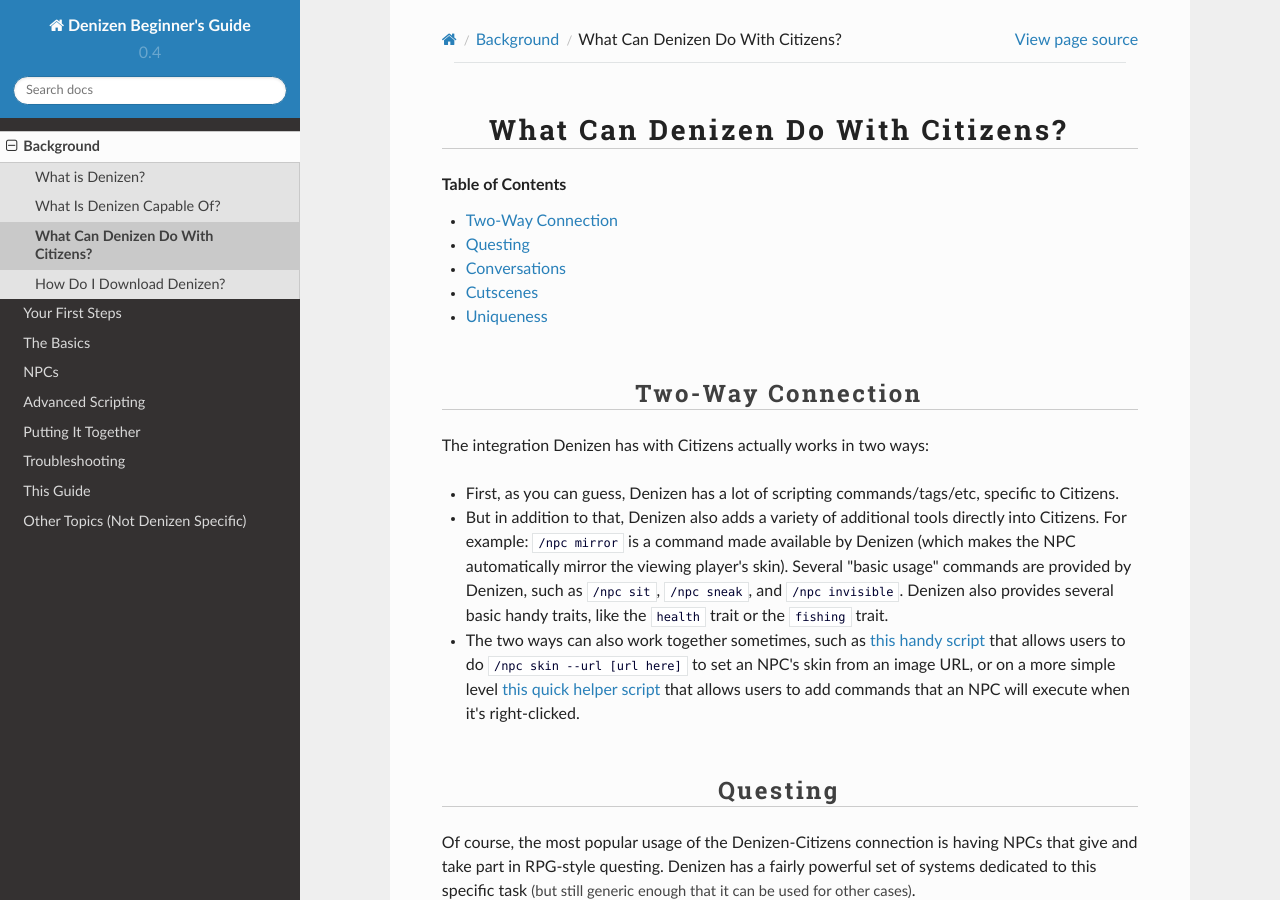
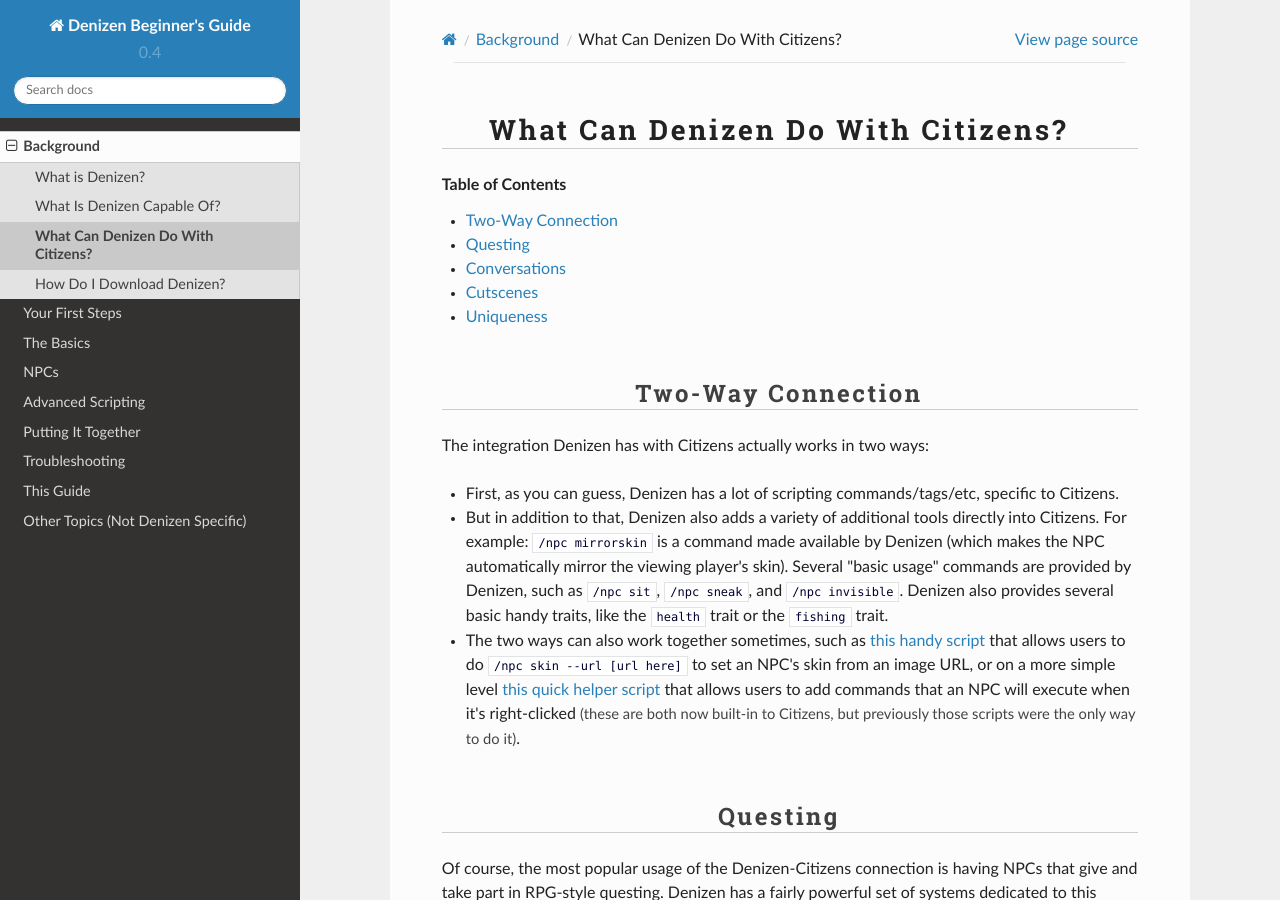
Before and after one commit to DenizenScript/Denizen-Beginners-Guide, a Sphinx documentation site: the page built from source/guides/background/denizen-citizens.md, in a window 1280 px wide and 900 px high. Built offline with Sphinx 7.4.7 and the Read the Docs theme 2.0.0, drawn with Linux system fonts in a browser that asks for light colours.

Commit message:
typo fix and add note about legacy script samples

```diff
--- a/source/guides/background/denizen-citizens.md
+++ b/source/guides/background/denizen-citizens.md
@@ -12,9 +12,9 @@ The integration Denizen has with Citizens actually works in two ways:
 
 - First, as you can guess, Denizen has a lot of scripting commands/tags/etc, specific to Citizens.
 
-- But in addition to that, Denizen also adds a variety of additional tools directly into Citizens. For example: `/npc mirror` is a command made available by Denizen (which makes the NPC automatically mirror the viewing player's skin). Several "basic usage" commands are provided by Denizen, such as `/npc sit`, `/npc sneak`, and `/npc invisible`. Denizen also provides several basic handy traits, like the `health` trait or the `fishing` trait.
+- But in addition to that, Denizen also adds a variety of additional tools directly into Citizens. For example: `/npc mirrorskin` is a command made available by Denizen (which makes the NPC automatically mirror the viewing player's skin). Several "basic usage" commands are provided by Denizen, such as `/npc sit`, `/npc sneak`, and `/npc invisible`. Denizen also provides several basic handy traits, like the `health` trait or the `fishing` trait.
 
-- The two ways can also work together sometimes, such as [this handy script](https://forum.denizenscript.com/viewtopic.php?f=13&t=241) that allows users to do `/npc skin --url [url here]` to set an NPC's skin from an image URL, or on a more simple level [this quick helper script](https://forum.denizenscript.com/viewtopic.php?f=13&t=149) that allows users to add commands that an NPC will execute when it's right-clicked.
+- The two ways can also work together sometimes, such as [this handy script](https://forum.denizenscript.com/viewtopic.php?f=13&t=241) that allows users to do `/npc skin --url [url here]` to set an NPC's skin from an image URL, or on a more simple level [this quick helper script](https://forum.denizenscript.com/viewtopic.php?f=13&t=149) that allows users to add commands that an NPC will execute when it's right-clicked <span class="parens">(these are both now built-in to Citizens, but previously those scripts were the only way to do it)</span>.
 
 ### Questing
 
```
Also changed, not shown: source/guides/first-steps/problem-solving.md (+1 -1 lines).
